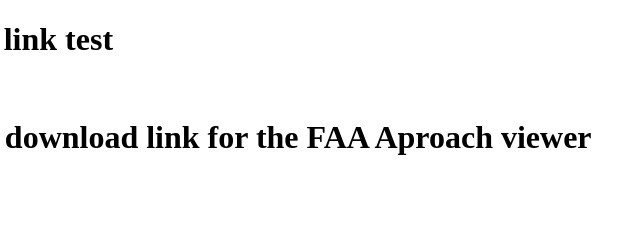
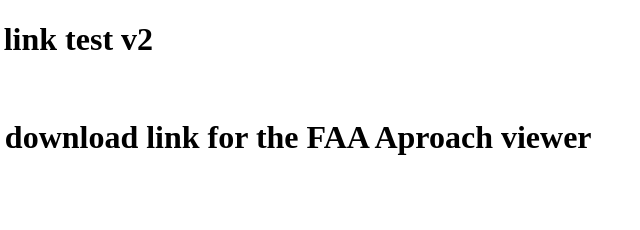
Before and after one commit to well291/well291.github.io, a plain HTML site: page index.html in a window 1280 px wide. Shown: the full height of the page, 151-791 px from the left. Drawn offline with Linux system fonts and the light colour scheme.

Commit message:
Update index.html

```diff
--- a/index.html
+++ b/index.html
@@ -6,7 +6,7 @@
     <title>Document</title>
 </head>
 <body>
-<h1>Download link test</h1>
+<h1>Download link test v2</h1>
     <a href="test2.txt" target="_blank">Download</a>
 <h1>here is the download link for the FAA Aproach viewer</h1>
     <a href="" target="_blank">Download</a>
```
